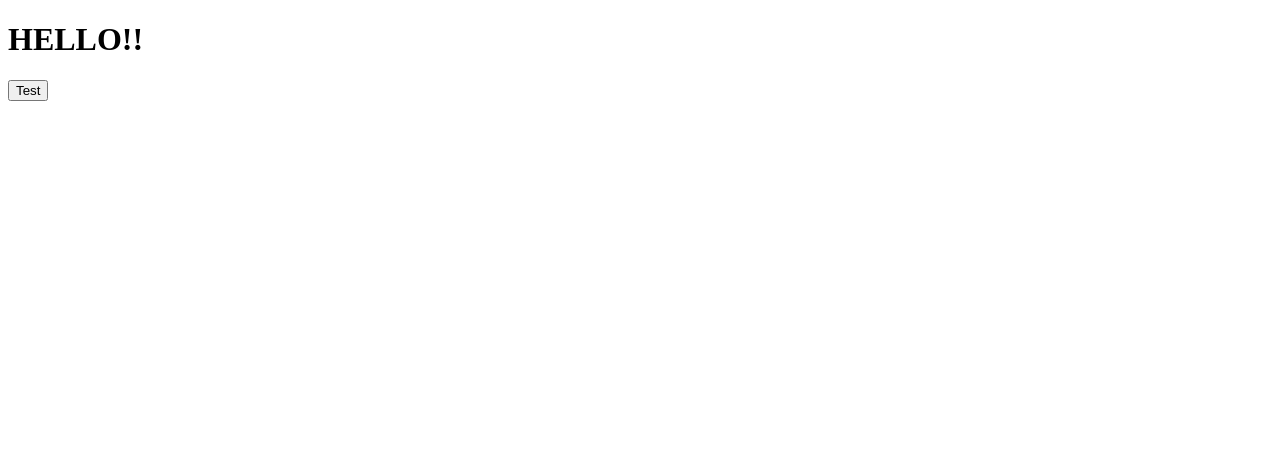
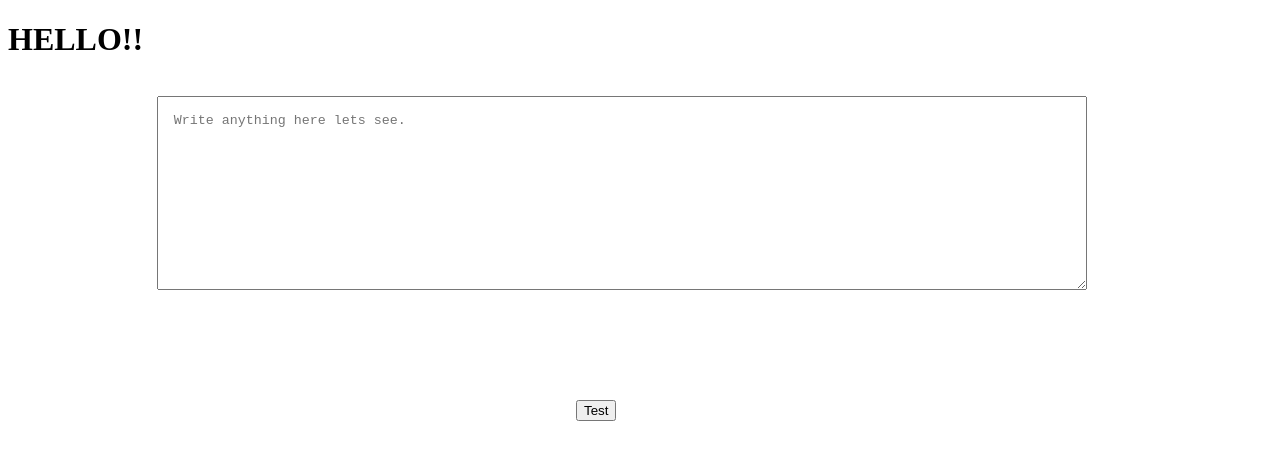
Before and after one commit to AurobindoGupta/starting-js, a plain HTML site: page index.html in a window 1280 px wide. Drawn offline with Linux system fonts and the light colour scheme.

Commit message:
js text input

```diff
--- a/app.js
+++ b/app.js
@@ -2,5 +2,16 @@ console.log("YO its working still");
 // alert("something")
 // var username= prompt("Give me your name?");
 // alert("hahah"+username);
-var btn =document.querySelector("#app-but");
-btn.addEventListener("click", function clickEventHandler(){console.log("clicked")})
+var btn = document.querySelector("#app-but");
+var textinout= document.querySelector("#text-input");
+btn.addEventListener("click" , clickHandler())
+
+function clickHandler() {
+    {
+        console.log("clicked");
+
+
+    };
+
+    console.log("input ye hoa",textinout.value );
+}
--- a/index.html
+++ b/index.html
@@ -4,11 +4,13 @@
     <meta charset="UTF-8">
     <meta http-equiv="X-UA-Compatible" content="IE=edge">
     <meta name="viewport" content="width=device-width, initial-scale=1.0">
-
+    <link href="/style.css" rel="stylesheet"/>
     <title>js</title>
 </head>
 <body>
     <h1>HELLO!!</h1>
+    <textarea id="text-input" placeholder="Write anything here lets see."></textarea>
+
     <button id="app-but">Test</button>
 
    <script src="/app.js" type="text/javascript"></script>
--- /dev/null
+++ b/style.css
@@ -0,0 +1,15 @@
+#text-input {
+    width: 70%;
+    height: 20vh;
+    display: block;
+    margin: 1rem;
+    padding: 1rem;
+    position: absolute;
+    left: 11%;
+}
+
+#app-but {
+    position: absolute;
+    top: 50%;
+    left: 45%;
+}
```
